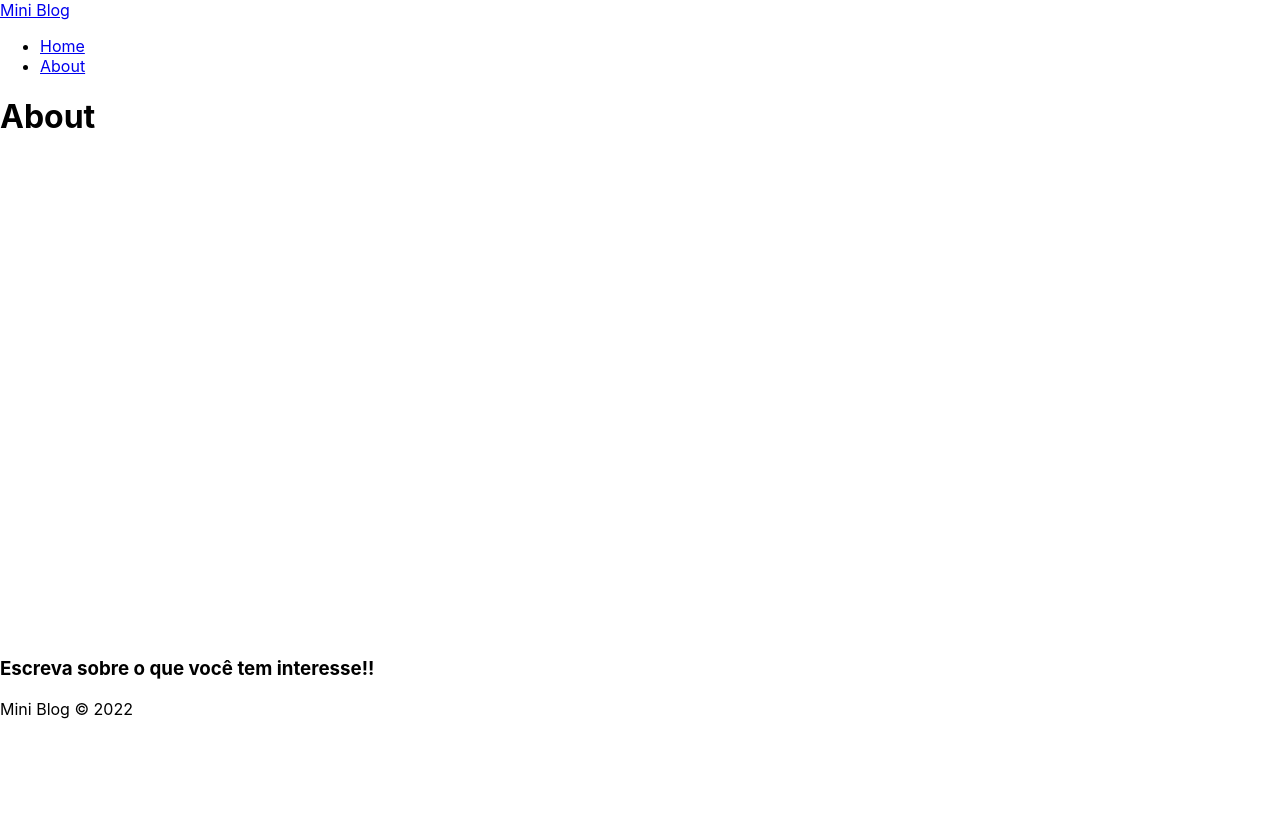
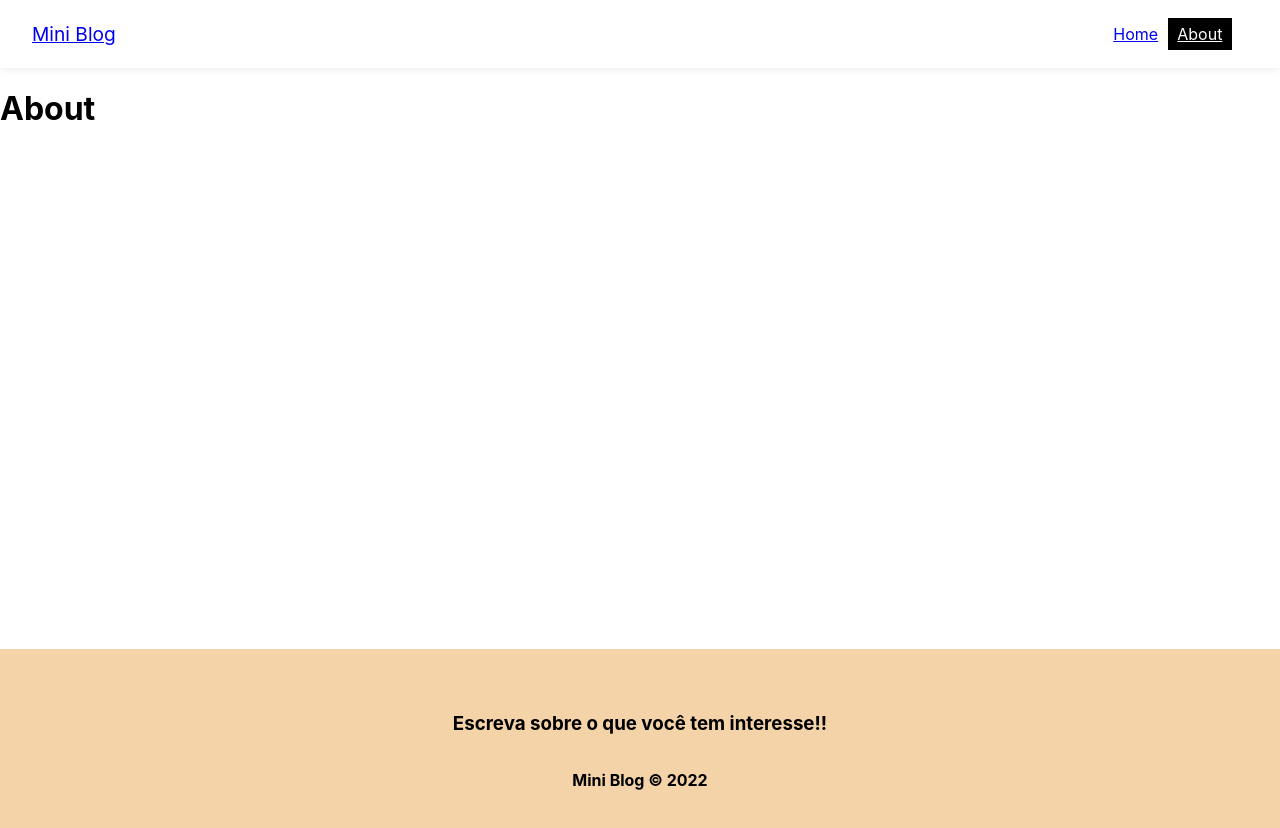
Before and after one commit to NegraoWalker/miniblog, a React (Create React App) app: page /about in a window 1280 px wide. Shown: the top 828 px of the page. Before the commit the page ends 800 px from the top, so only its background shows below. Built offline with nearby package versions, Linux system fonts and the light colour scheme.

Commit message:
Adicionando o CSS do footer e navbar

```diff
--- a/src/components/Footer.js
+++ b/src/components/Footer.js
@@ -3,7 +3,7 @@
 
 const Footer = () => {
     return (
-        <footer>
+        <footer className={styles.footer}>
             <h3>Escreva sobre o que você tem interesse!!</h3>
             <p>Mini Blog &copy; 2022</p>
         </footer>
--- a/src/components/Footer.module.css
+++ b/src/components/Footer.module.css
@@ -0,0 +1,12 @@
+.footer {
+    height: 200px;
+    display: flex;
+    flex-direction: column;
+    align-items: center;
+    justify-content: center;
+    background-color: rgb(245, 211, 168);
+}
+
+p {
+    font-weight: bold;
+}
--- a/src/components/Navbar.js
+++ b/src/components/Navbar.js
@@ -4,18 +4,18 @@
 
 const Navbar = () => {
     return (
-        <nav>
-            <NavLink to='/' >
+        <nav className={styles.navbar}>
+            <NavLink to='/' className={styles.brand}>
                 Mini Blog
             </NavLink>
-            <ul>
+            <ul className={styles.links_list}>
                 <li>
-                    <NavLink to='/'>
+                    <NavLink to='/' className={({ isActive }) => (isActive ? styles.active : "")}>
                         Home
                     </NavLink>
                 </li>
                 <li>
-                    <NavLink to='/about'>
+                    <NavLink to='/about' className={({ isActive }) => (isActive ? styles.active : "")}>
                         About
                     </NavLink>
                 </li>
--- a/src/components/Navbar.module.css
+++ b/src/components/Navbar.module.css
@@ -0,0 +1,26 @@
+.navbar {
+    display: flex;
+    box-shadow: rgba(0, 0, 0, 0.15) 0px -2px 10px 0px;
+    justify-content: space-between;
+    align-items: center;
+    padding: 0.5rem 2rem;
+}
+
+.brand {
+    font-size: 1.2rem;
+}
+
+.links_list {
+    display: flex;
+    list-style: none;
+    margin-right: 1rem;
+}
+
+.links_list li a {
+    padding: 0.4rem 0.6rem;
+}
+
+.active {
+    background-color: #000;
+    color: white;
+}
--- a/src/index.css
+++ b/src/index.css
@@ -1,6 +1,6 @@
 body {
   margin: 0;
-  font-family: -apple-system, BlinkMacSystemFont, 'Segoe UI', 'Roboto', 'Oxygen',
+  font-family: -apple-system, BlinkMacSystemFont, 'Roboto', 'Oxygen',
     'Ubuntu', 'Cantarell', 'Fira Sans', 'Droid Sans', 'Helvetica Neue',
     sans-serif;
   -webkit-font-smoothing: antialiased;
--- a/src/index.js
+++ b/src/index.js
@@ -3,6 +3,7 @@
 import './index.css';
 import App from './App';
 import reportWebVitals from './reportWebVitals';
+
 
 const root = ReactDOM.createRoot(document.getElementById('root'));
 root.render(
```
